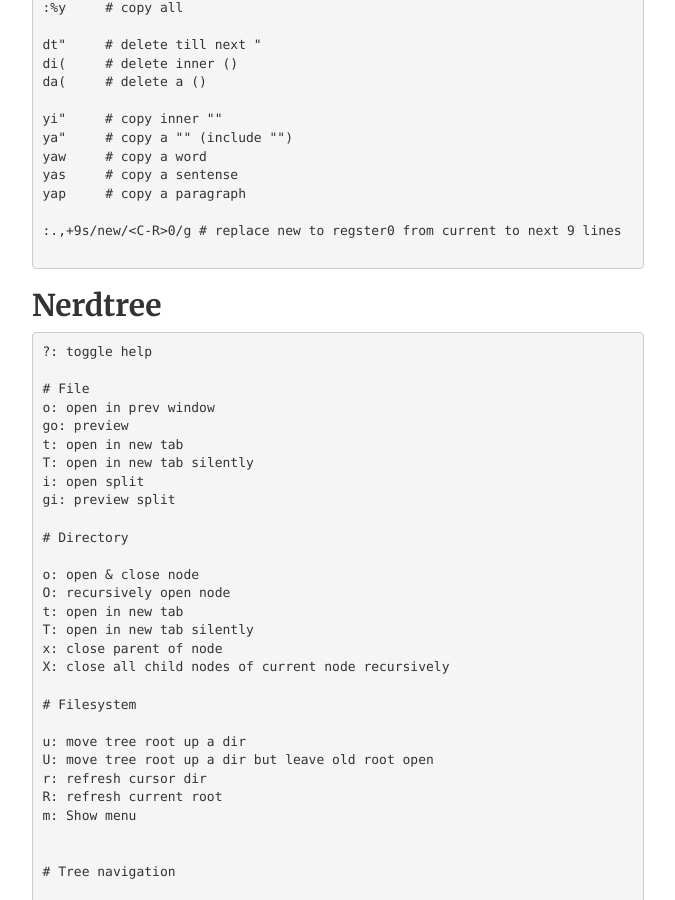
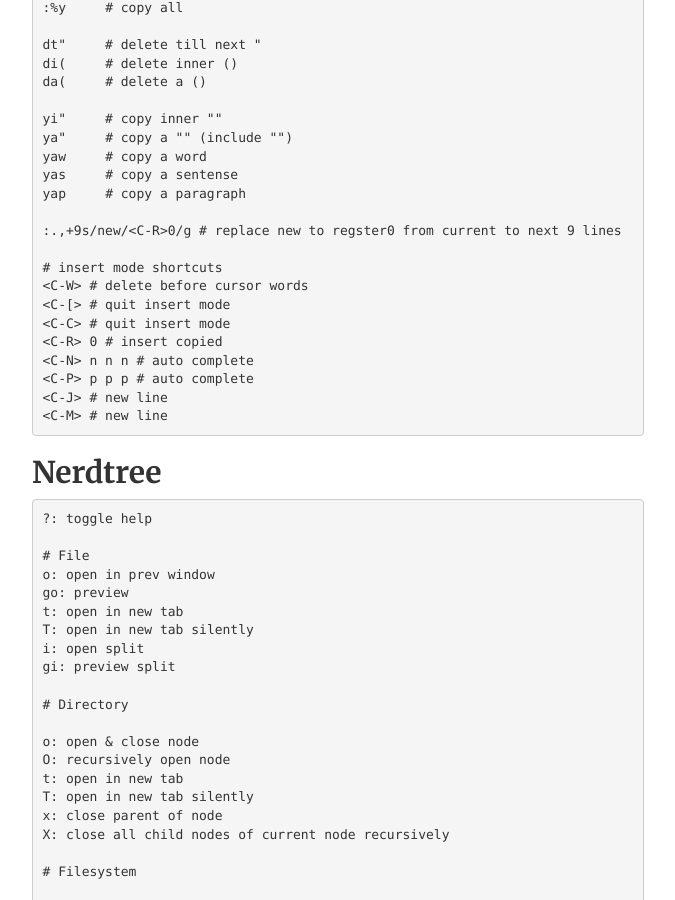
Before and after one commit to FaiChou/faichou.github.io, a Jekyll site: the page built from _posts/2018-06-04-vim cheatsheet.md, in a window 1280 px wide and 900 px high, scrolled down 6515 px. Shown: the whole window, without its empty margins (302-977 px from the left). Built offline with Jekyll 4.4.1, drawn with Linux system fonts in a browser that asks for light colours; comment, search, counter and statistics services are not loaded.

Commit message:
insert mode shortcut

````diff
--- a/_posts/2018-06-04-vim cheatsheet.md
+++ b/_posts/2018-06-04-vim cheatsheet.md
@@ -359,6 +359,15 @@
 
 :.,+9s/new/<C-R>0/g # replace new to regster0 from current to next 9 lines
 
+# insert mode shortcuts
+<C-W> # delete before cursor words
+<C-[> # quit insert mode
+<C-C> # quit insert mode
+<C-R> 0 # insert copied
+<C-N> n n n # auto complete
+<C-P> p p p # auto complete
+<C-J> # new line
+<C-M> # new line
 ```
 
 ## Nerdtree
````
